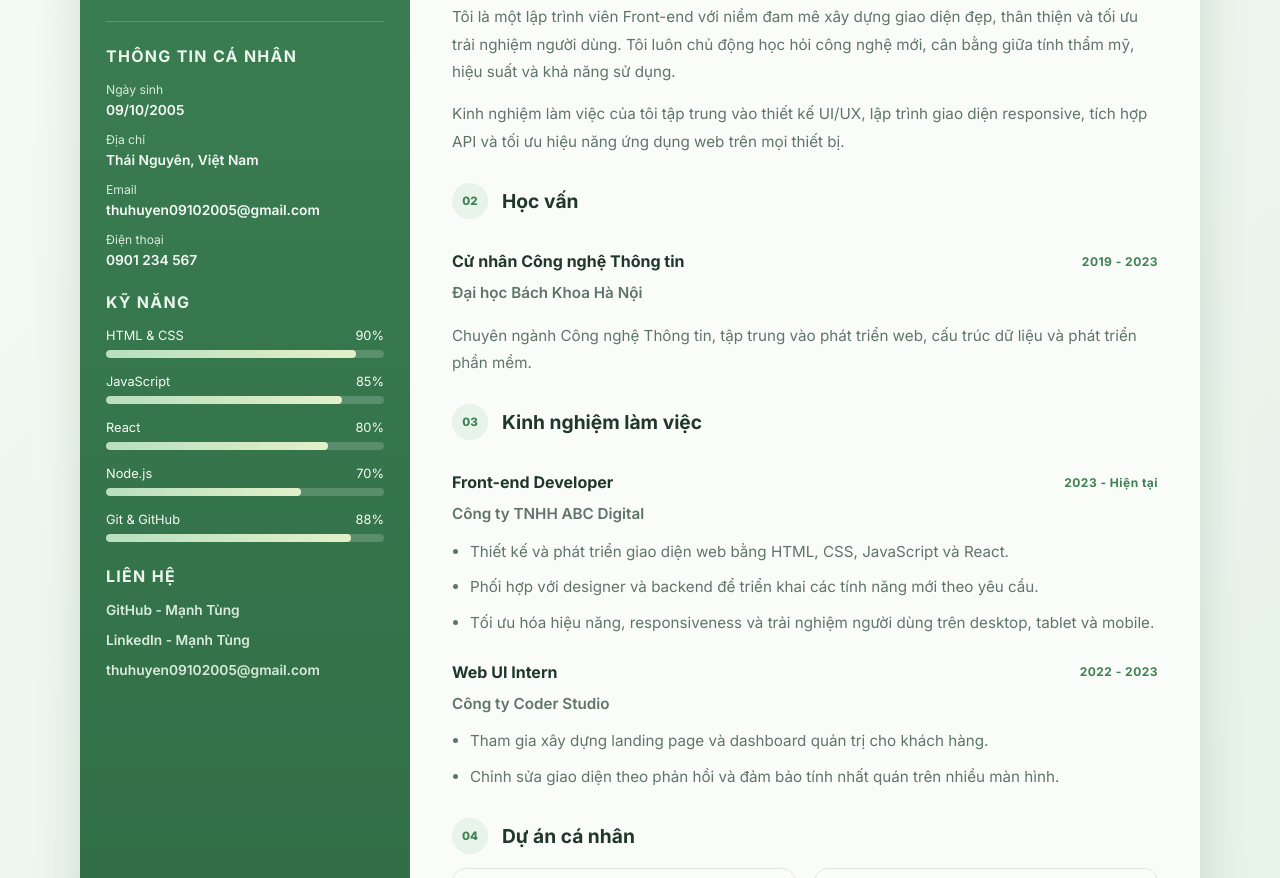
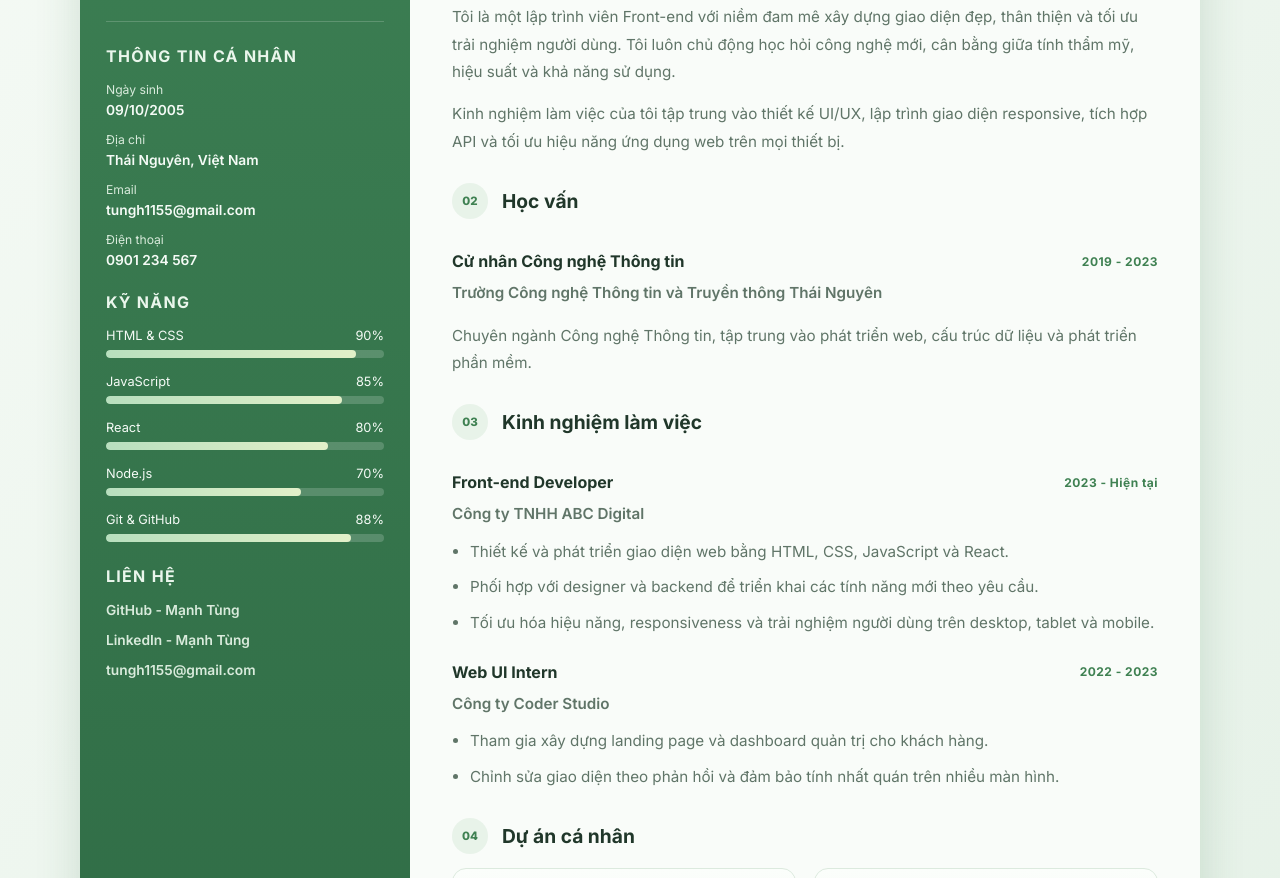
Before and after one commit to dtc235200807/hmt, a plain HTML site: page index.html in a window 1280 px wide. Shown: the part 303-1181 px from the top of the page. Drawn offline with nearby package versions, Linux system fonts and the light colour scheme.

Commit message:
Update CV contact and education details
Co-authored-by: Copilot <223556219+Copilot@users.noreply.github.com>

```diff
--- a/index.html
+++ b/index.html
@@ -39,7 +39,7 @@
             </li>
             <li>
               <span>Email</span>
-              <strong>thuhuyen09102005@gmail.com</strong>
+              <strong>tungh1155@gmail.com</strong>
             </li>
             <li>
               <span>Điện thoại</span>
@@ -94,7 +94,7 @@
           <ul class="contact-list">
             <li><a href="https://github.com/" target="_blank" rel="noreferrer">GitHub - Mạnh Tùng</a></li>
             <li><a href="https://linkedin.com/" target="_blank" rel="noreferrer">LinkedIn - Mạnh Tùng</a></li>
-            <li><a href="mailto:thuhuyen09102005@gmail.com">thuhuyen09102005@gmail.com</a></li>
+            <li><a href="mailto:tungh1155@gmail.com">tungh1155@gmail.com</a></li>
           </ul>
         </section>
       </aside>
@@ -132,7 +132,7 @@
               <strong>Cử nhân Công nghệ Thông tin</strong>
               <span>2019 - 2023</span>
             </div>
-            <p class="institution">Đại học Bách Khoa Hà Nội</p>
+            <p class="institution">Trường Công nghệ Thông tin và Truyền thông Thái Nguyên</p>
             <p>Chuyên ngành Công nghệ Thông tin, tập trung vào phát triển web, cấu trúc dữ liệu và phát triển phần mềm.</p>
           </article>
         </section>
```
